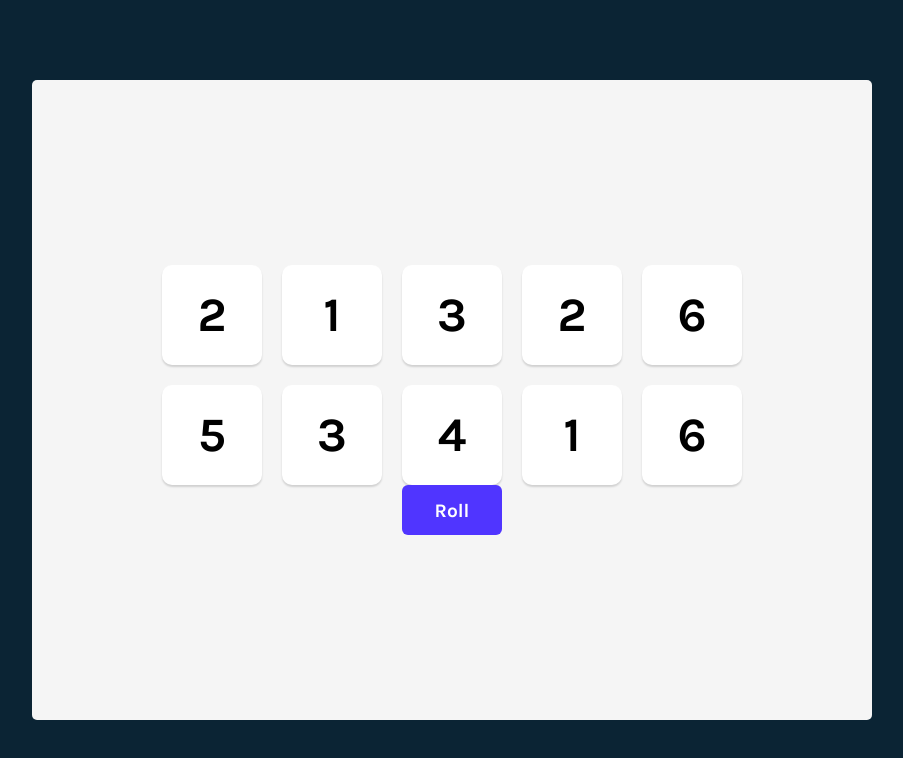
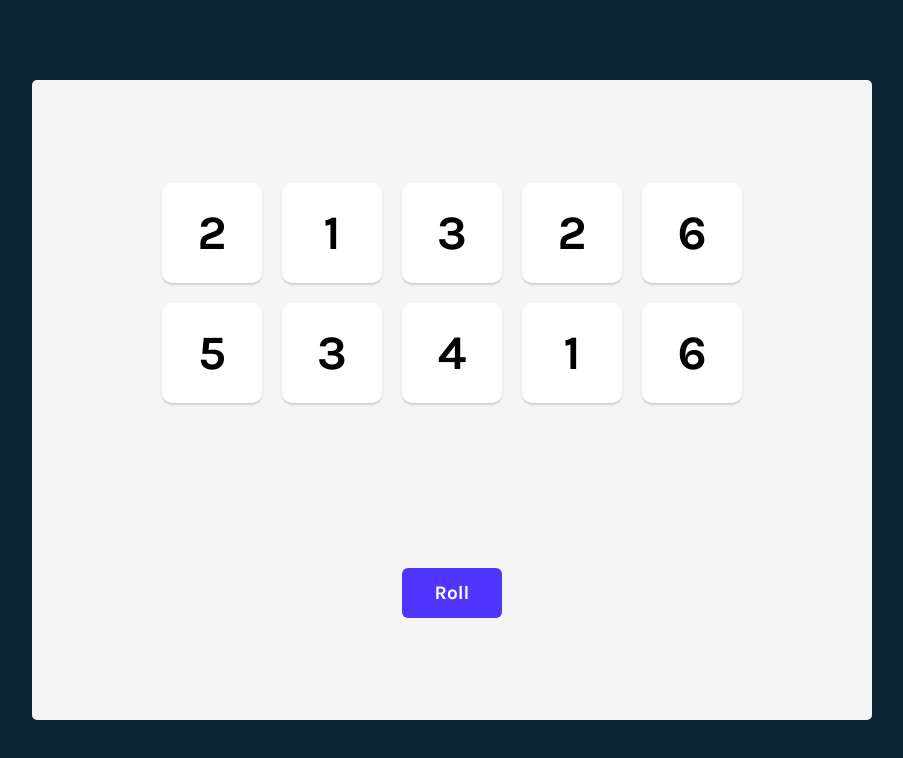
Before and after one commit to CodeJeffreyG/Tenzies, a React (Create React App) app: page / in a window 1280 px wide. Shown: the top 758 px of the page, without its empty margins (188-1091 px from the left). Built offline with nearby package versions, Linux system fonts and the light colour scheme.

Commit message:
changed datastructure to hold more values in die

```diff
--- a/src/App.tsx
+++ b/src/App.tsx
@@ -6,18 +6,25 @@ function App() {
   const randomTenNumbers = () => {
     let result = [];
     for (let i = 0; i < 10; i++) {
-      result.push(Math.ceil(Math.random() * 6));
+      result.push({
+        value: Math.ceil(Math.random() * 6),
+        isHeld: false,
+        id: i,
+      });
     }
     return result; //creating an array of 10 random numbers
   };
 
   const [allDie, allDieState] = useState(randomTenNumbers());
 
+
   const reroll = () => {
     allDieState((prevState) => (prevState = randomTenNumbers()));
   };
 
-  let diceElements = allDie.map((dice) => <Die value={dice} />);
+  let diceElements = allDie.map((dice) => (
+    <Die value={dice.value} id={dice.id} isHeld={dice.isHeld} />
+  ));
 
   return (
     <main>
--- a/src/index.css
+++ b/src/index.css
@@ -20,7 +20,7 @@ code {
 main {
   display: flex;
   flex-direction: column;
-  justify-content: center;
+  justify-content: space-around;
   width: 5000px;
   align-items: center;
   background-color: #f5f5f5;
@@ -61,6 +61,7 @@ main {
   color: white;
   font-size: 1.2rem;
   font-family: "Karla", sans-serif;
+  cursor: pointer;
 }
 
 .rerollButton:focus {
```
